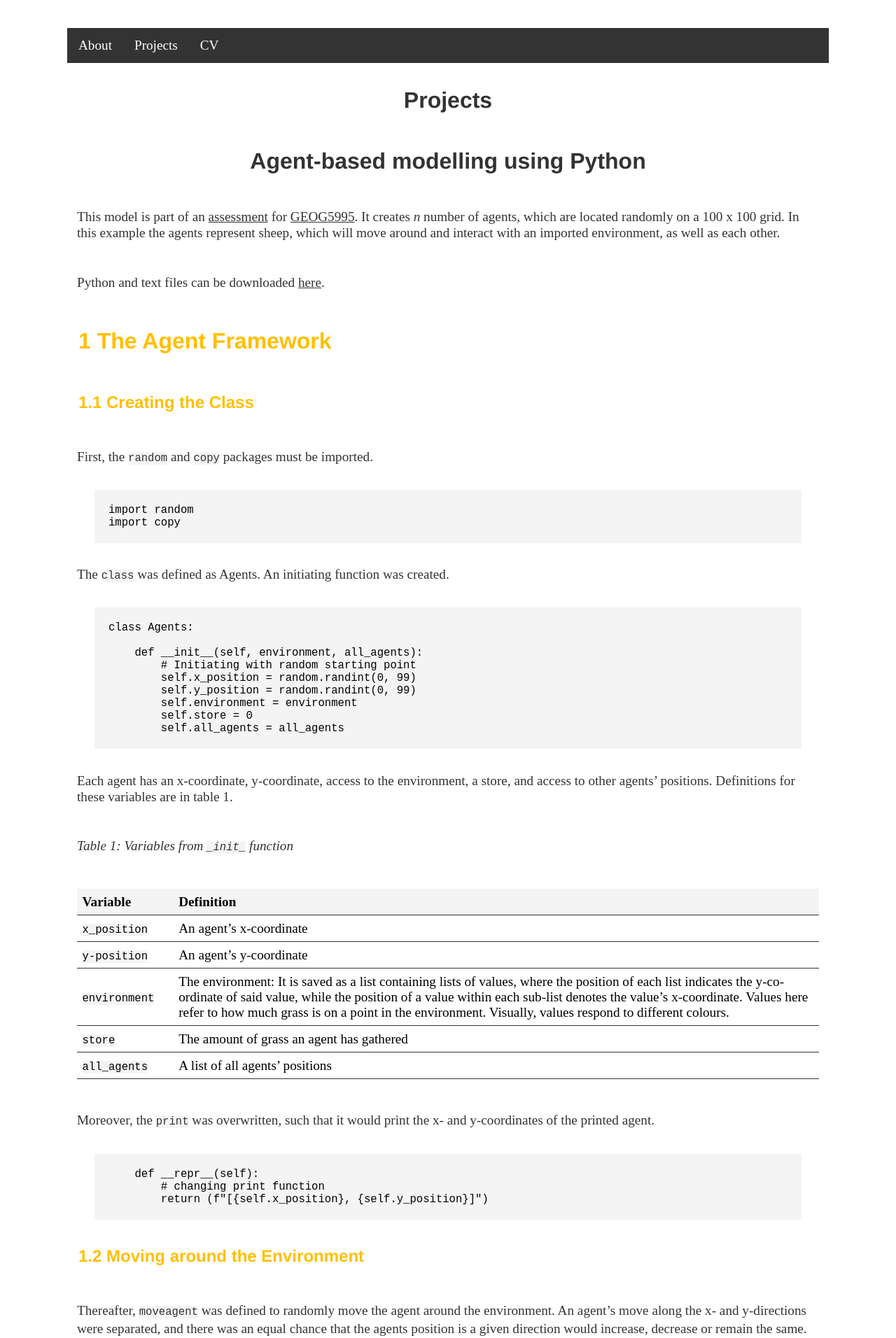
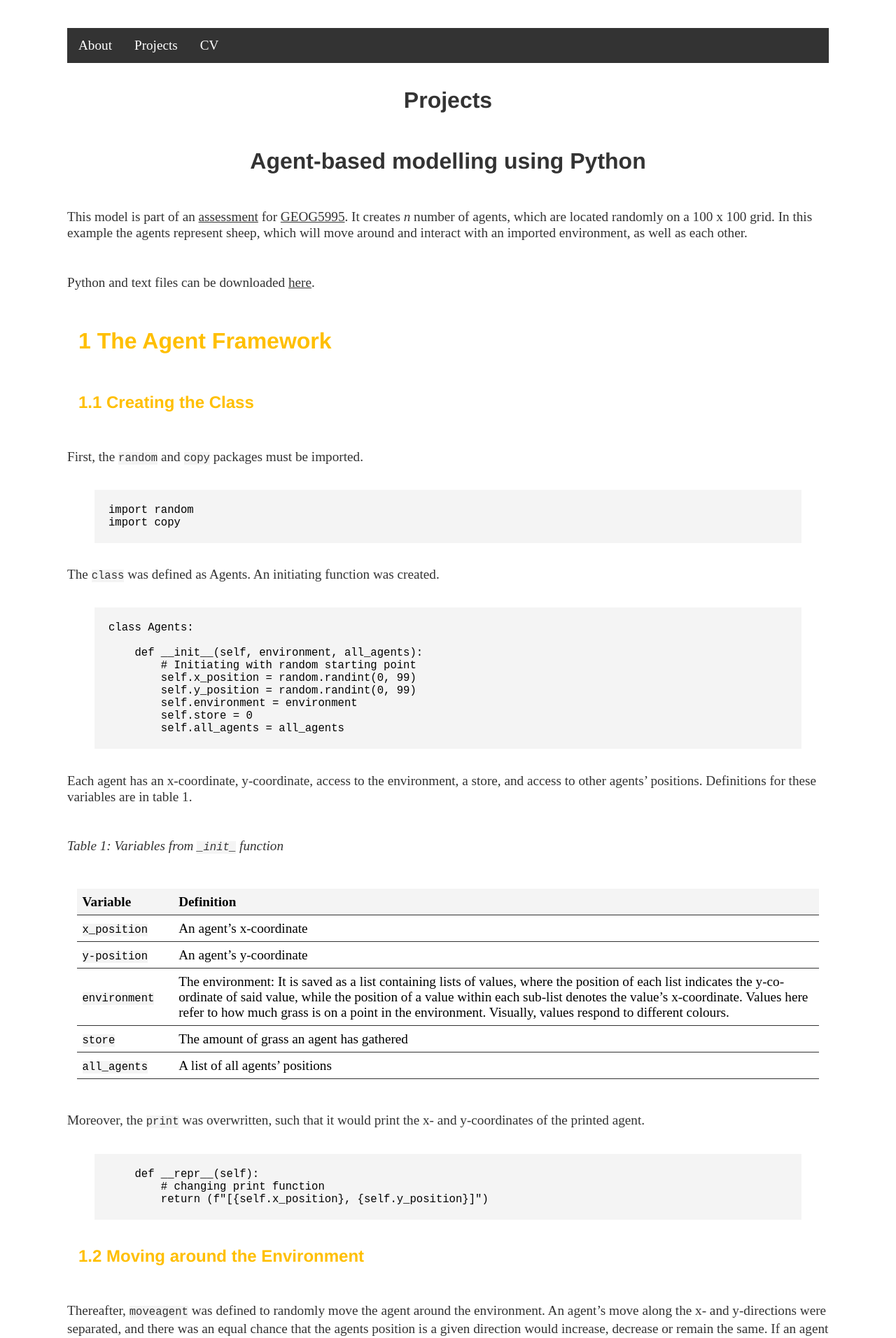
Before and after one commit to lena-kilian/lena-kilian.github.io, a Jekyll site: the page built from abm/index.md, in a window 1280 px wide. Shown: the top 1912 px of the page at 70% size. Built offline with Jekyll 4.4.1, drawn with Linux system fonts in a browser that asks for light colours; our own code applies the rules of GitHub Pages for plain Markdown files.

Commit message:
Update main.css

```diff
--- a/css/main.css
+++ b/css/main.css
@@ -126,7 +126,7 @@ p {
     line-height: 1.2em;
     font-family:'Sans Serif';
     color: #333;
-    padding: 14px;
+    padding: 14px 0px;
 }
 
 code {
```
